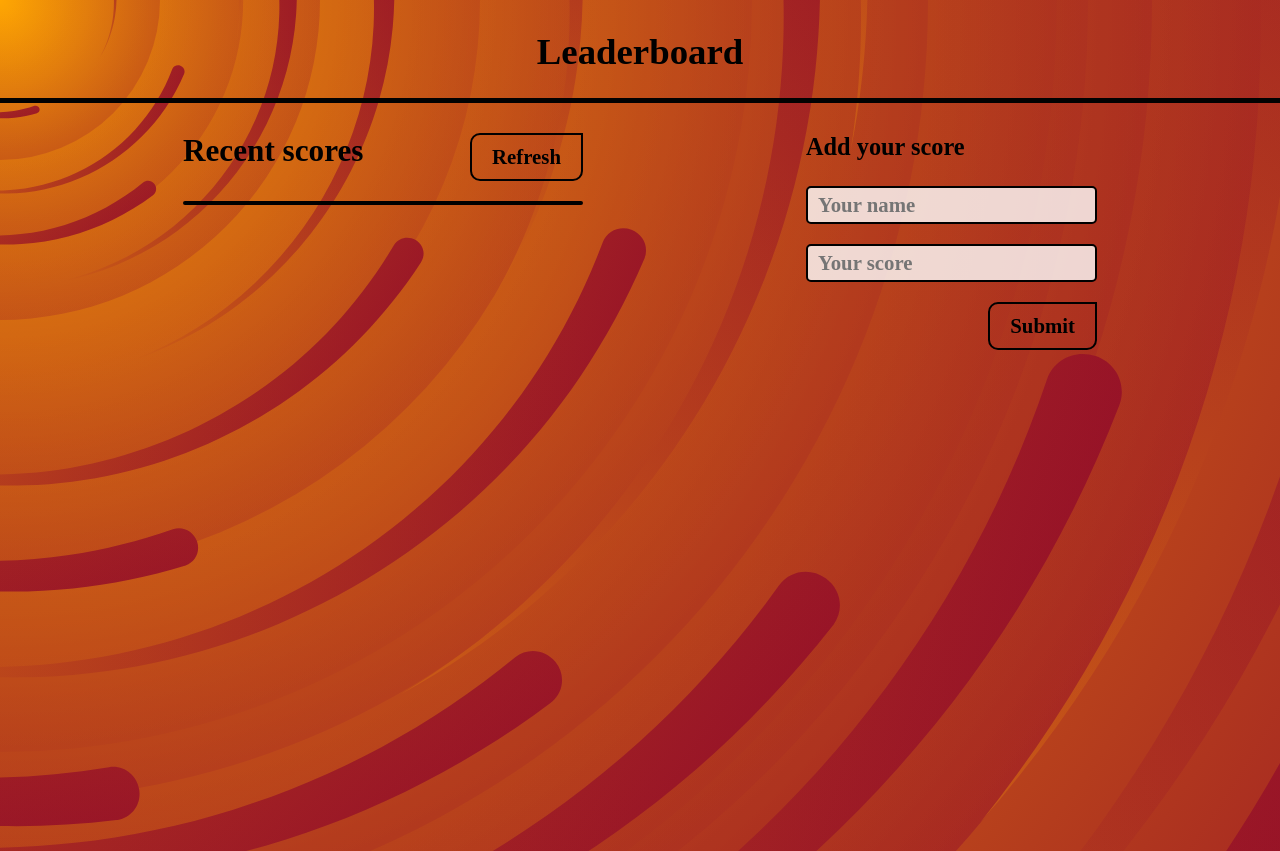
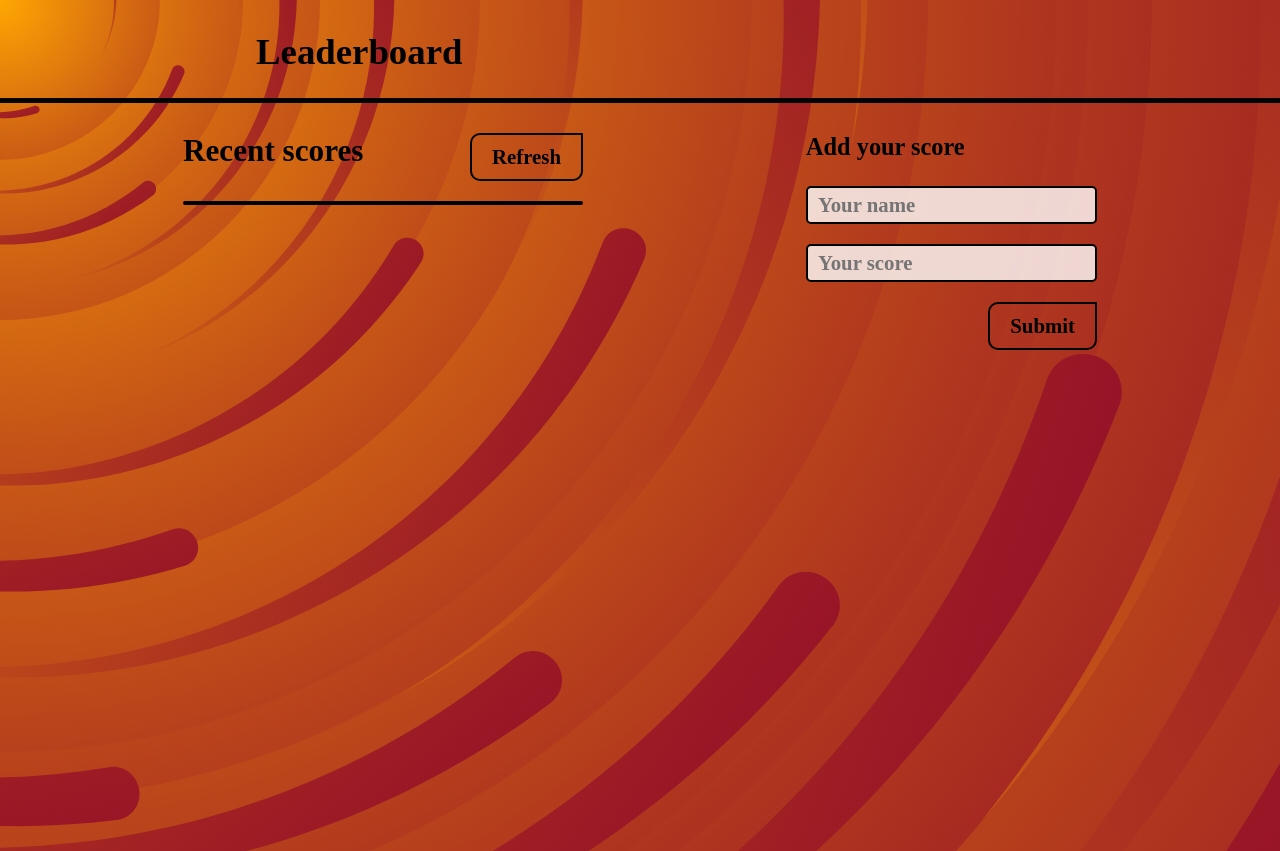
Before and after one commit to Luffytaro22/Leaderboard, a website built with webpack: page src/index.html in a window 1280 px wide. Shown: the top 851 px of the page. Built offline with nearby package versions, Linux system fonts and the light colour scheme; no server answers; a web font is replaced by a local one.

Commit message:
Added a margin left to the title

```diff
--- a/src/styles.css
+++ b/src/styles.css
@@ -15,7 +15,7 @@ body {
 }
 
 h1 {
-  text-align: center;
+  margin-left: 20%;
   padding: 30px 0;
 }
 
```
